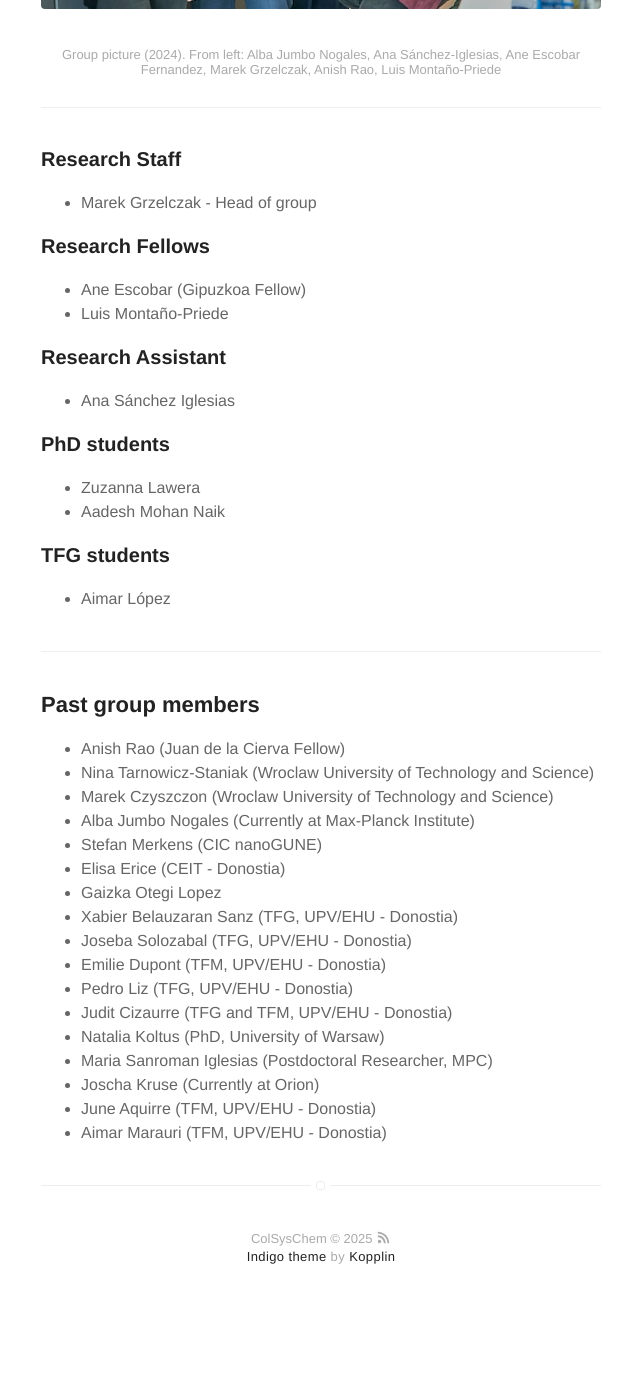
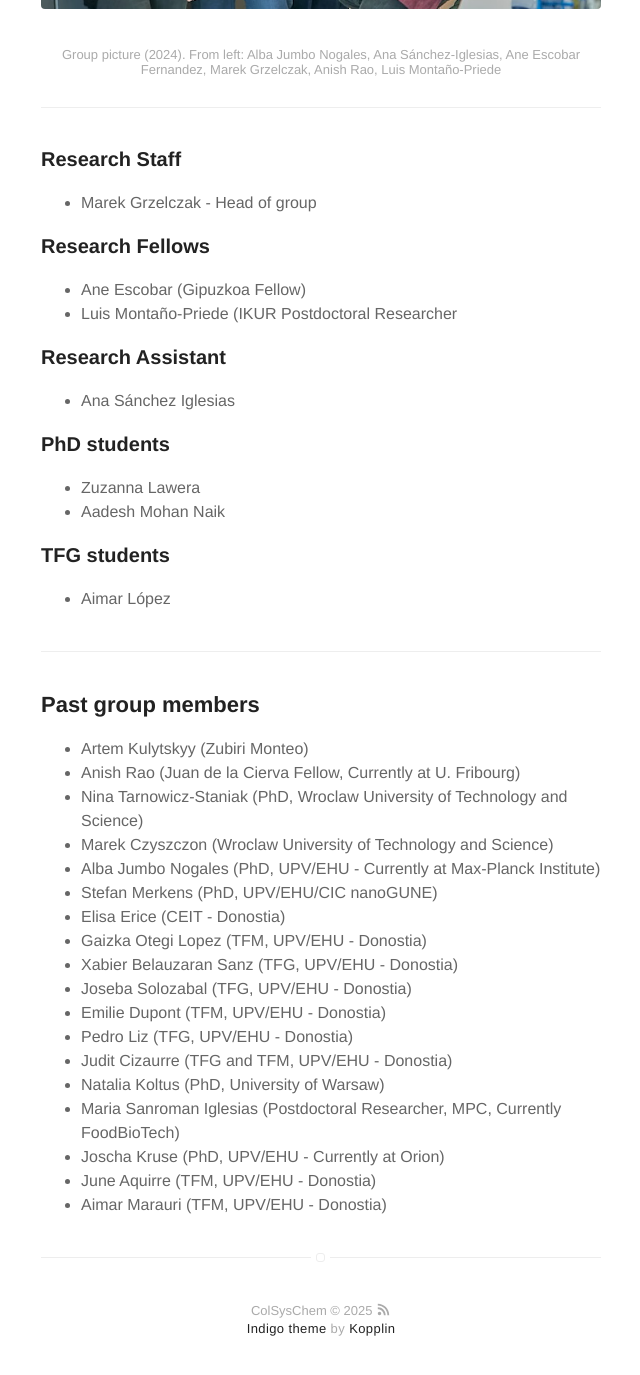
Before and after one commit to colsyschem/colsyschem.github.io, a Jekyll site: the page built from blog.md, in a window 1280 px wide and 1400 px high, scrolled down 582 px. Shown: the top 1375 px of the window, without its empty margins (319-959 px from the left). Built offline with Jekyll 4.4.1, drawn with Linux system fonts in a browser that asks for light colours; before the commit the page ends 1910 px from its top, so only the background shows below that.

Commit message:
Update blog.md
group composition

```diff
--- a/blog.md
+++ b/blog.md
@@ -17,7 +17,7 @@ layout: page
 ### Research Fellows
 
 - Ane Escobar (Gipuzkoa Fellow)
-- Luis Montaño-Priede
+- Luis Montaño-Priede (IKUR Postdoctoral Researcher
 
 ### Research Assistant
 
@@ -36,20 +36,21 @@ layout: page
 
 ## Past group members
 
-- Anish Rao (Juan de la Cierva Fellow)
-- Nina Tarnowicz-Staniak (Wroclaw University of Technology and Science)
+- Artem Kulytskyy (Zubiri Monteo)
+- Anish Rao (Juan de la Cierva Fellow, Currently at U. Fribourg)
+- Nina Tarnowicz-Staniak (PhD, Wroclaw University of Technology and Science)
 - Marek Czyszczon (Wroclaw University of Technology and Science)
-- Alba Jumbo Nogales (Currently at Max-Planck Institute)
-- Stefan Merkens (CIC nanoGUNE)
+- Alba Jumbo Nogales (PhD, UPV/EHU - Currently at Max-Planck Institute)
+- Stefan Merkens (PhD, UPV/EHU/CIC nanoGUNE)
 - Elisa Erice (CEIT - Donostia)
-- Gaizka Otegi Lopez
+- Gaizka Otegi Lopez (TFM, UPV/EHU - Donostia)
 - Xabier Belauzaran Sanz (TFG, UPV/EHU - Donostia)
 - Joseba Solozabal (TFG, UPV/EHU - Donostia)
 - Emilie Dupont (TFM, UPV/EHU - Donostia)
 - Pedro Liz (TFG, UPV/EHU - Donostia)
 - Judit Cizaurre (TFG and TFM, UPV/EHU - Donostia)
 - Natalia Koltus (PhD, University of Warsaw)
-- Maria Sanroman Iglesias (Postdoctoral Researcher, MPC)
-- Joscha Kruse (Currently at Orion)
+- Maria Sanroman Iglesias (Postdoctoral Researcher, MPC, Currently FoodBioTech)
+- Joscha Kruse (PhD, UPV/EHU - Currently at Orion)
 - June Aquirre (TFM, UPV/EHU - Donostia)
 - Aimar Marauri (TFM, UPV/EHU - Donostia)
```
